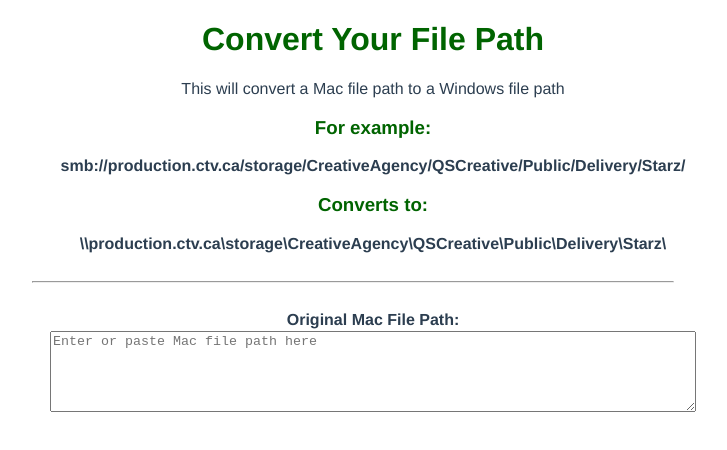
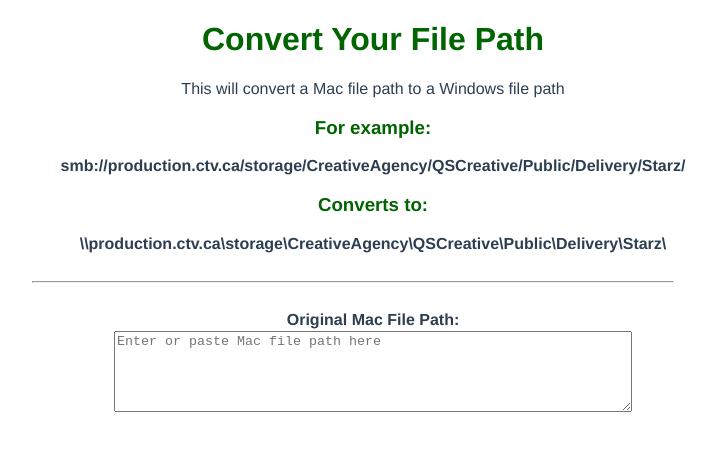
Before and after one commit to Sanparty/Convert-Vue, a Vue app: page / in a window 1280 px wide. Shown: the top 450 px of the page, without its empty margins (287-1014 px from the left). Built offline with nearby package versions, Linux system fonts and the light colour scheme.

Commit message:
change title of page name and adjusted text area sizing

```diff
--- a/src/App.vue
+++ b/src/App.vue
@@ -9,6 +9,9 @@ export default {
   name: "App",
   components: {
     ConvertPath,
+  },
+  mounted() {
+    document.title = "Convert Your File Path";
   },
 };
 </script>
--- a/src/components/MacPath.vue
+++ b/src/components/MacPath.vue
@@ -133,5 +133,8 @@ button {
   html {
     font-size: 16px;
   }
+  textarea {
+    width: 40%;
+    }
 }
 </style>
```
